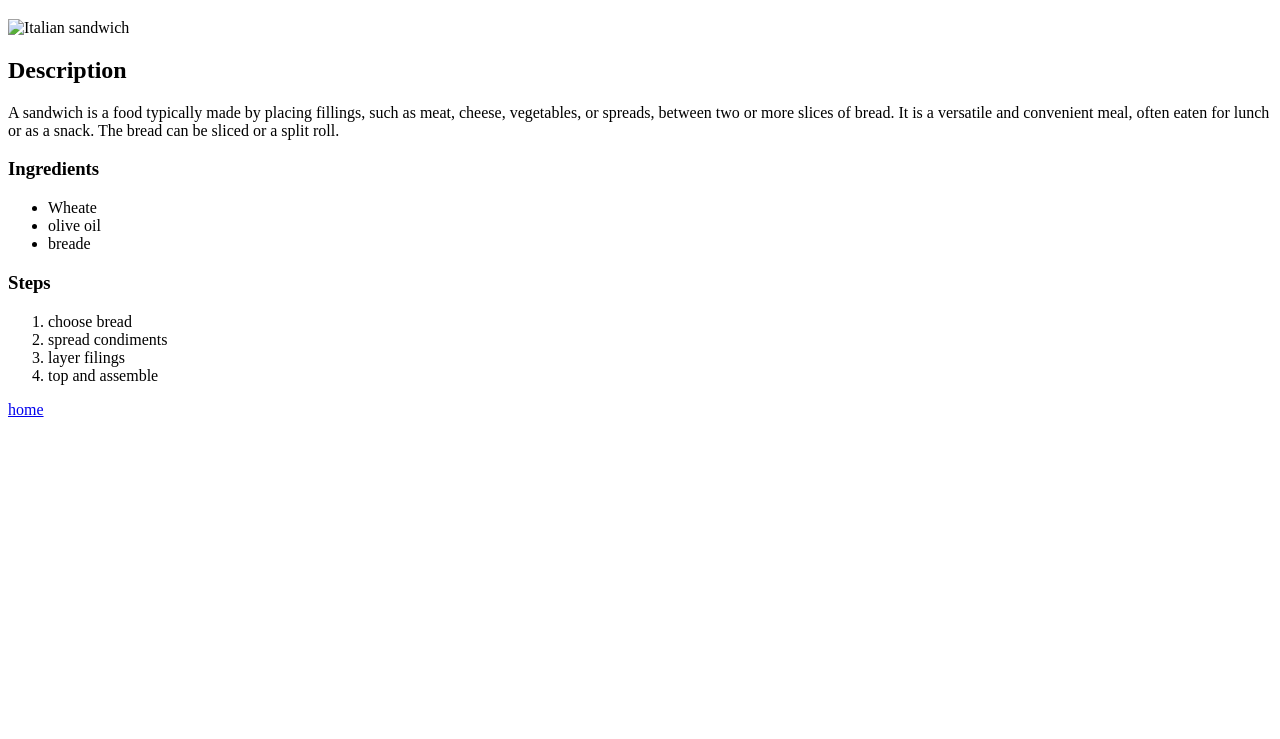
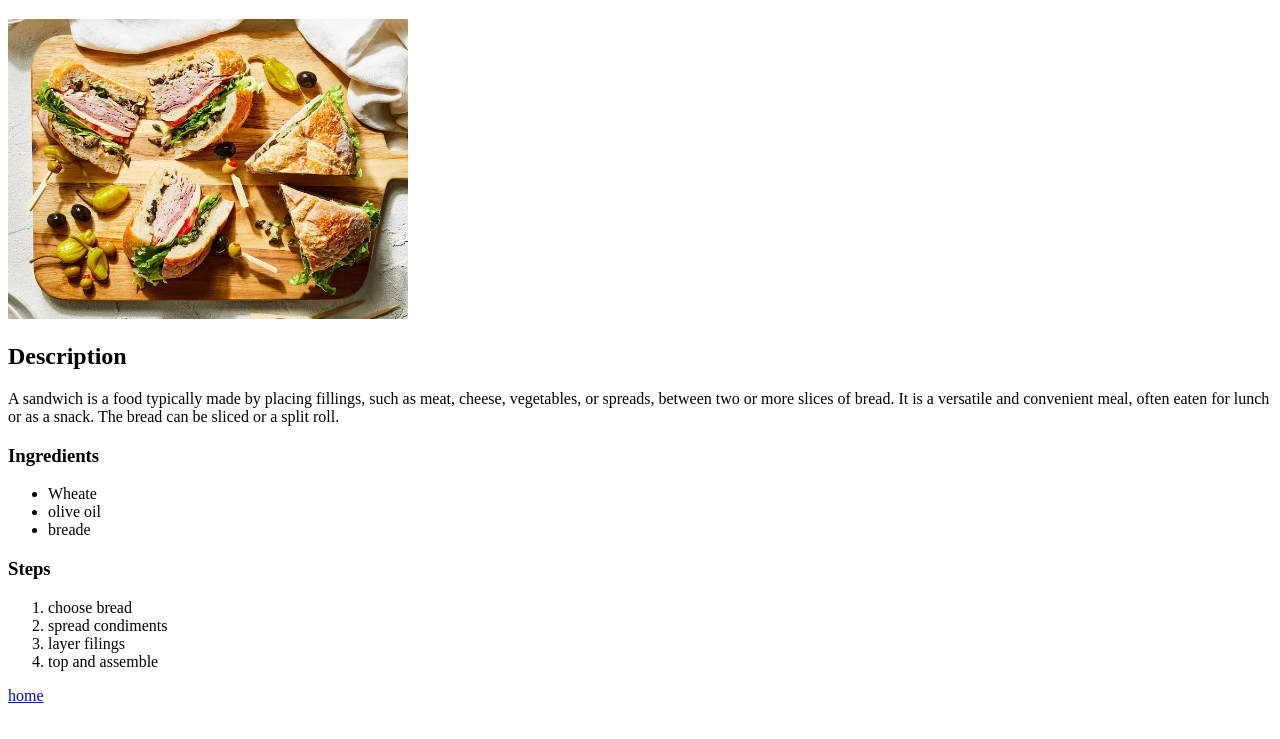
Before and after one commit to kodeXsom/odin-recipes, a plain HTML site: page recipes/sandwich.html in a window 1280 px wide. Shown: the part 61-800 px from the top of the page. Drawn offline with Linux system fonts and the light colour scheme.

Commit message:
set path for images

```diff
--- a/recipes/sandwich.html
+++ b/recipes/sandwich.html
@@ -7,7 +7,7 @@
 </head>
 <body>
     <h1>Sandwich</h1>
-    <img src="./images/sandwich.webp" alt="Italian sandwich" height="auto" width="400px">
+    <img src="../images/sandwich.webp" alt="Italian sandwich" height="auto" width="400px">
     <h2>Description</h2>
     <p>A sandwich is a food typically made by placing fillings, such as meat, cheese, vegetables, or spreads, between two or more slices of bread. It is a versatile and convenient meal, often eaten for lunch or as a snack. The bread can be sliced or a split roll.</p>
 
```
Also changed, not shown: recipes/lasagna.html (+1 -1 lines).
